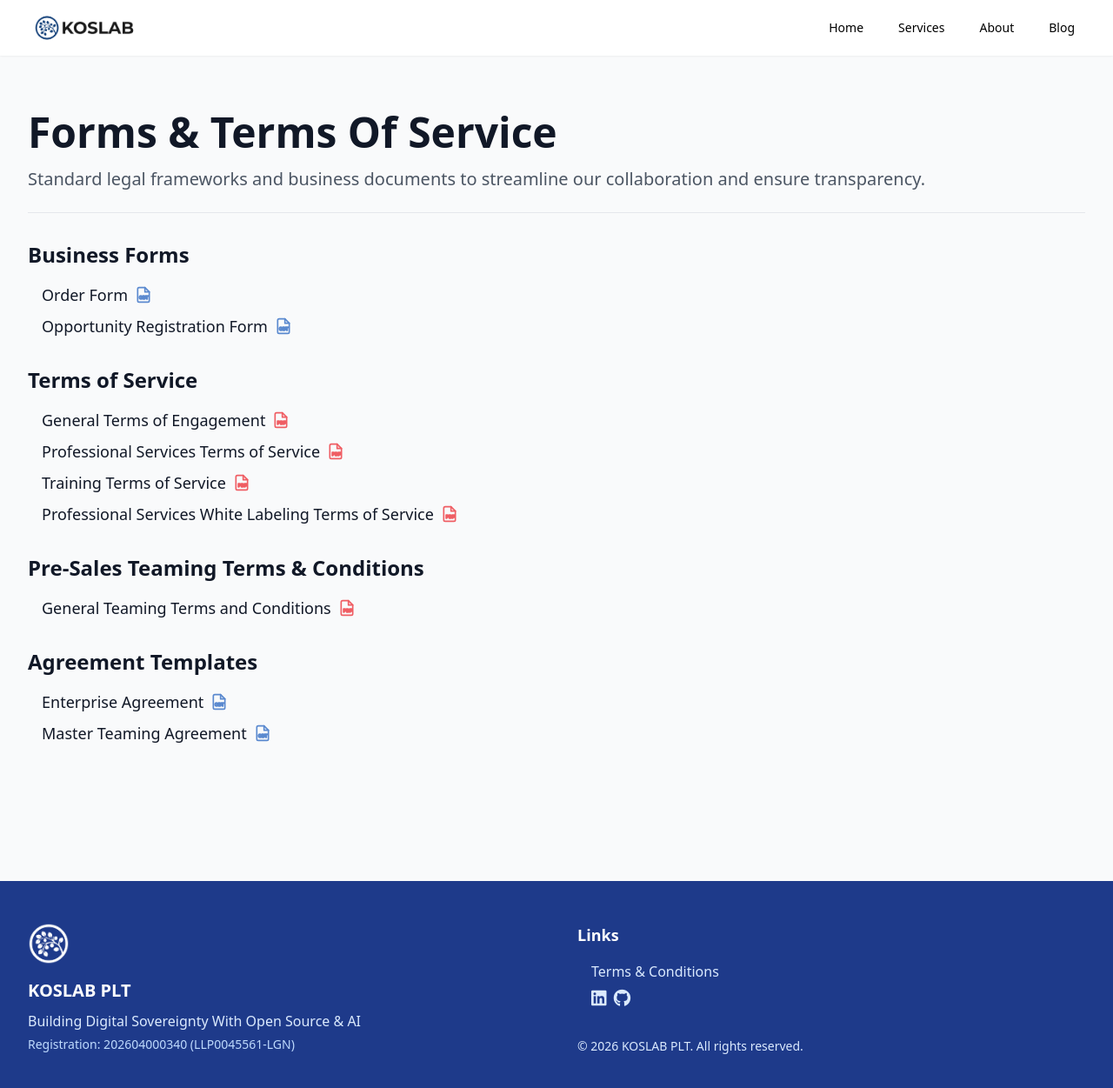
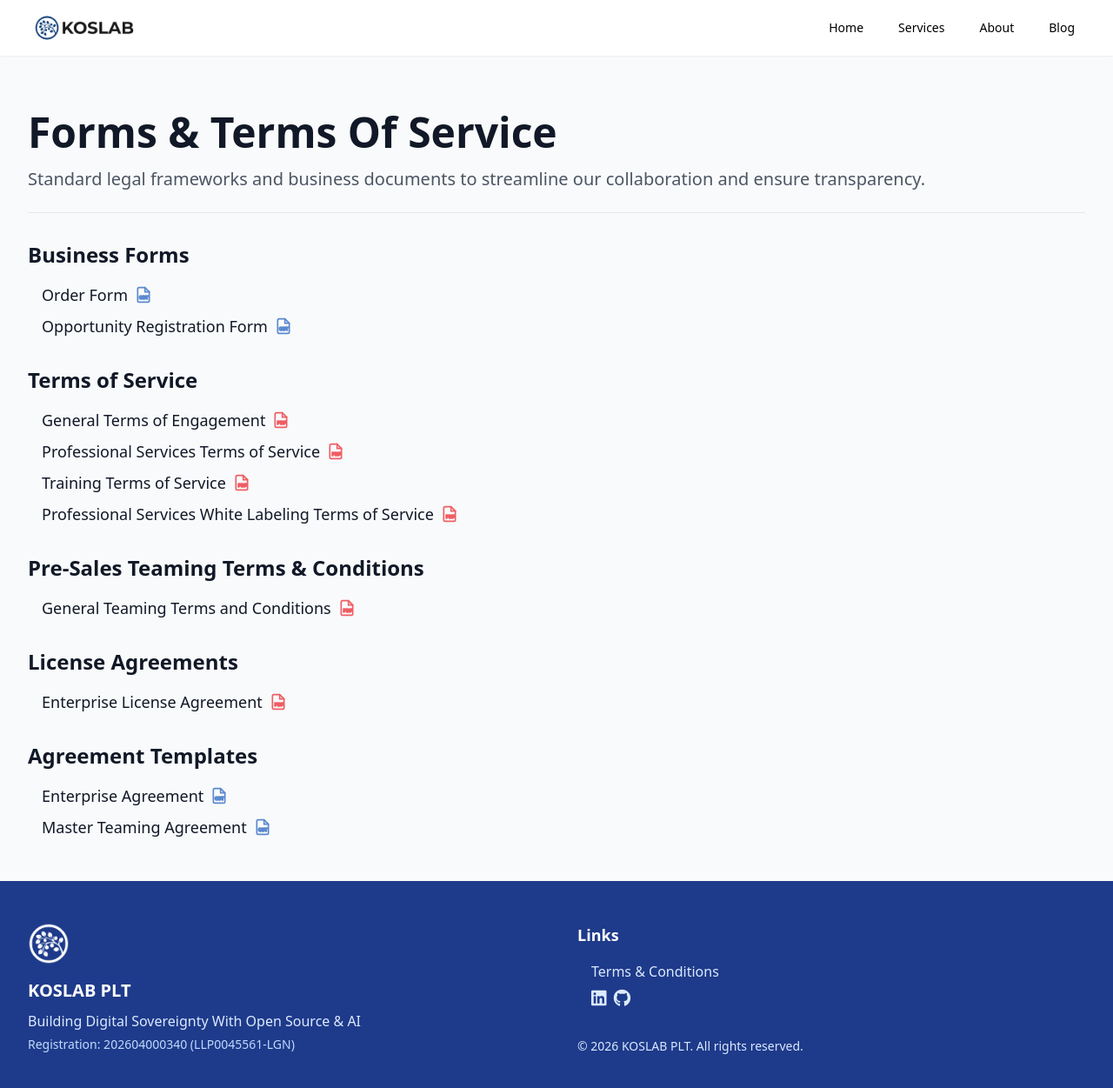
Before and after one commit to koslab/koslab.github.io, a Jekyll site: the page built from agreements/index.md, in a window 1280 px wide and 1277 px high. Shown: the top 1251 px of the window at 87% size. Built offline with Jekyll 4.4.1, drawn with Linux system fonts in a browser that asks for light colours.

Commit message:
added enterprise license agreement

```diff
--- a/agreements/index.md
+++ b/agreements/index.md
@@ -34,6 +35,10 @@ Standard legal frameworks and business documents to streamline our collaboration
 
 - [General Teaming Terms and Conditions]({{ '/assets/agreements/general-teaming-terms-' | append: page.teaming_terms_version | append: '.pdf' | relative_url }}) ![PDF Icon]({{ '/assets/images/icons/pdf.svg' | relative_url }}){: .icon-download }
 
+## License Agreements
+
+- [Enterprise License Agreement]({{ '/assets/agreements/enterprise-license-agreement-' | append: page.enterprise_license_version | append: '.pdf' | relative_url }}) ![PDF Icon]({{ '/assets/images/icons/pdf.svg' | relative_url }}){: .icon-download }
+
 ## Agreement Templates
 
 - [Enterprise Agreement]({{ '/assets/agreements/enterprise-agreement-' | append: page.ea_version | append: '.odt' | relative_url }}) ![ODT Icon]({{ '/assets/images/icons/odt.svg' | relative_url }}){: .icon-download }
```
Also changed, not shown: other parts of agreements/index.md (+1 -0 lines), 1 other file.
